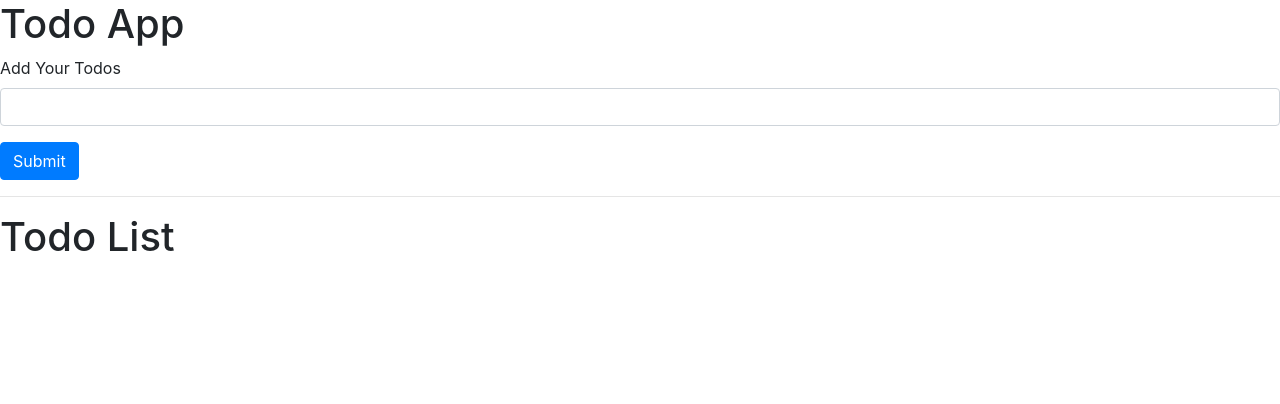
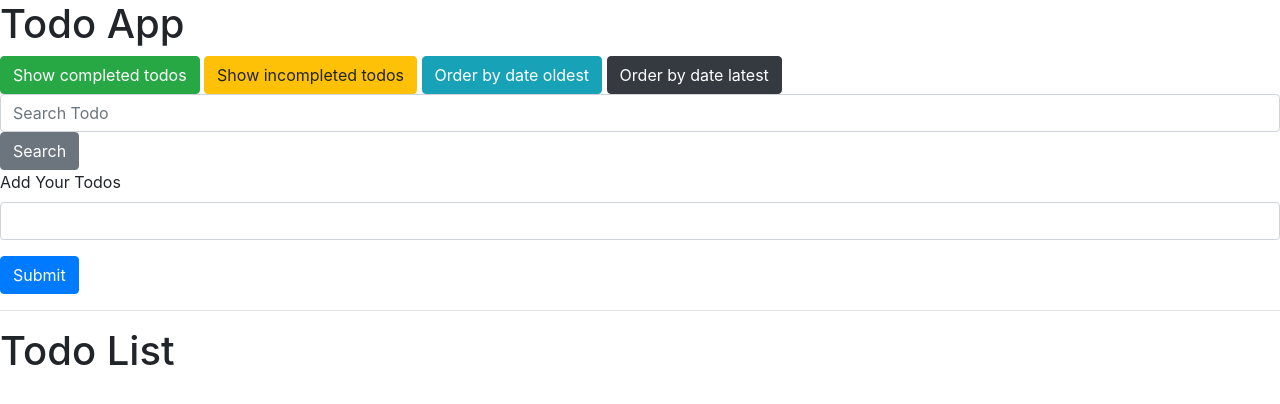
Before and after one commit to appydev6/Todo_project, a Django app: page /todos_app_1/ in a window 1280 px wide. Shown: the top 404 px of the page. Run offline with Django 5.2, Linux system fonts and the light colour scheme; data that the repository does not hold is empty; some libraries are stand-ins or nearby versions.

Commit message:
filters added

```diff
--- a/Todo_project/Todo_project/settings.py
+++ b/Todo_project/Todo_project/settings.py
@@ -106,7 +106,7 @@ AUTH_PASSWORD_VALIDATORS = [
 
 LANGUAGE_CODE = 'en-us'
 
-TIME_ZONE = 'UTC'
+TIME_ZONE = 'ASIA/KOLKATA'
 
 USE_I18N = True
 
--- a/Todo_project/todo_App_1/templates/index.html
+++ b/Todo_project/todo_App_1/templates/index.html
@@ -12,6 +12,18 @@
   </head>
   <body>
     <h1>Todo App</h1>
+    <a href="/todos_app_1/?completed=1" class="btn btn-success">Show completed todos</a>
+    <a href="/todos_app_1/?completed=0" class="btn btn-warning">Show incompleted todos</a>
+    <a href="/todos_app_1/?order=0" class="btn btn-info">Order by date oldest</a>
+    <a href="/todos_app_1/?order=1" class="btn btn-dark">Order by date latest</a>
+
+    <!-- Form for Search Existing Todos -->
+    <form method="GET" action="{% url 'todo_index' %}">
+      <input type="text" class="form-control" id="todoSearch" name="todoSearch" required placeholder="Search Todo">
+      <button type="submit" class="btn btn-secondary">Search</button>
+    </form>
+
+    <!-- Form for Adding New Todos -->
     <form method="POST" action="{% url 'add_todo' %}" autocomplete="off">
       {% csrf_token %}
       <div class="mb-3">
@@ -21,11 +33,15 @@
       <button type="submit" class="btn btn-primary">Submit</button>
     </form>
     <hr>
+
+    <!-- Show's list of existing Todos either Completed and Incompleted both -->
     <h1>Todo List</h1>
       <ul class="list-group">
         {% for todo in todos %}
         <li class="list-group-item {% if todo.completed %} list-group-item-success {% else %} list-group-item-danger {% endif %}"
         style="display: flex; justify-content: space-between;">{{todo.title}}
+        <br>
+        <span class="badge text-bg-light">{{todo.created_at}}</span>
         <div>
           <form method="GET" action="{% url 'delete_todo' todo.id %}">
             <button type="submit" class="btn btn-danger btn-sm">Delete</button>
--- a/Todo_project/todo_App_1/views.py
+++ b/Todo_project/todo_App_1/views.py
@@ -2,9 +2,30 @@ from django.shortcuts import render, redirect
 from django.http import HttpResponse, JsonResponse
 from todo_App_1.models import todo_App_1
 # Create your views here.
+COMPLETED_TO_BOOL = {
+    "0" : False,
+    "1" : True
+}
+
+ORDER_TO_STRING = {
+    "0" : "created_at",
+    "1" : "-created_at"
+}
 
 def index(request):
-    all_todos = todo_App_1.objects.all().order_by('id')
+    search = request.GET.get("todoSearch")  #   "request.GET" is itself a dictionary.
+    completed = request.GET.get("completed")
+    order = request.GET.get("order")
+    all_todos = todo_App_1.objects.all()
+    if search != None:
+        all_todos = all_todos.filter(title__icontains=search)
+    if completed!=None:
+        value = COMPLETED_TO_BOOL.get(completed)
+        all_todos = all_todos.filter(completed=value)
+    if order != None:
+        value = ORDER_TO_STRING.get(order)
+        all_todos = all_todos.order_by(value)
+
     data = {
         "todos" : all_todos
     }
```
